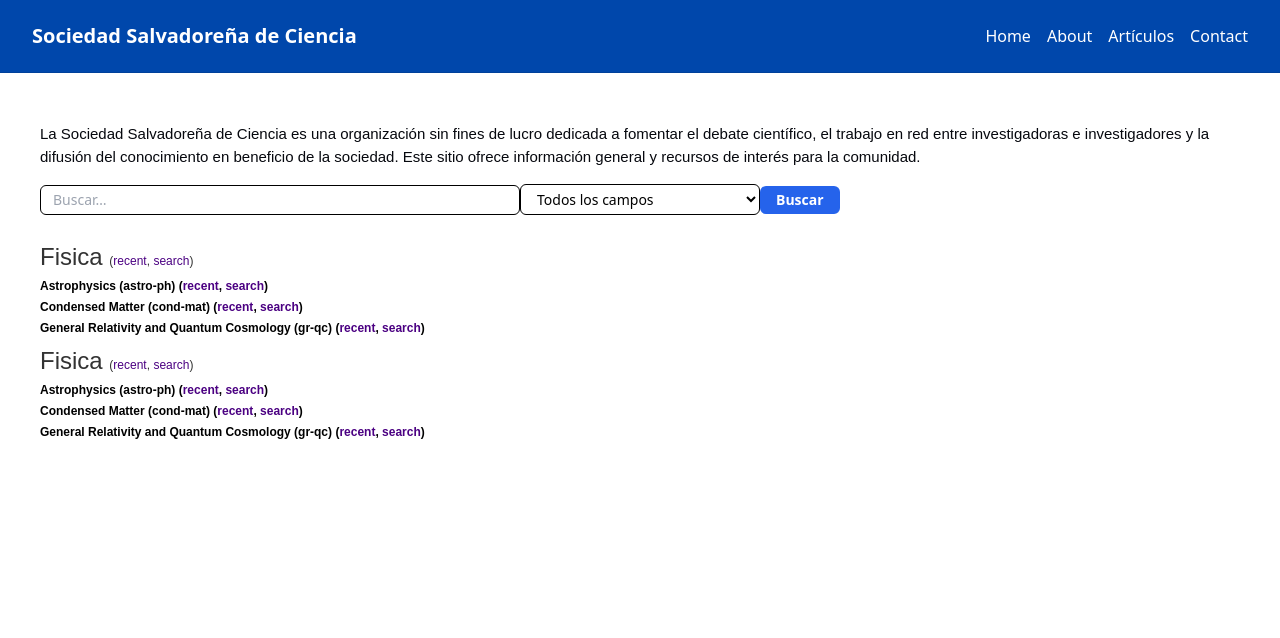
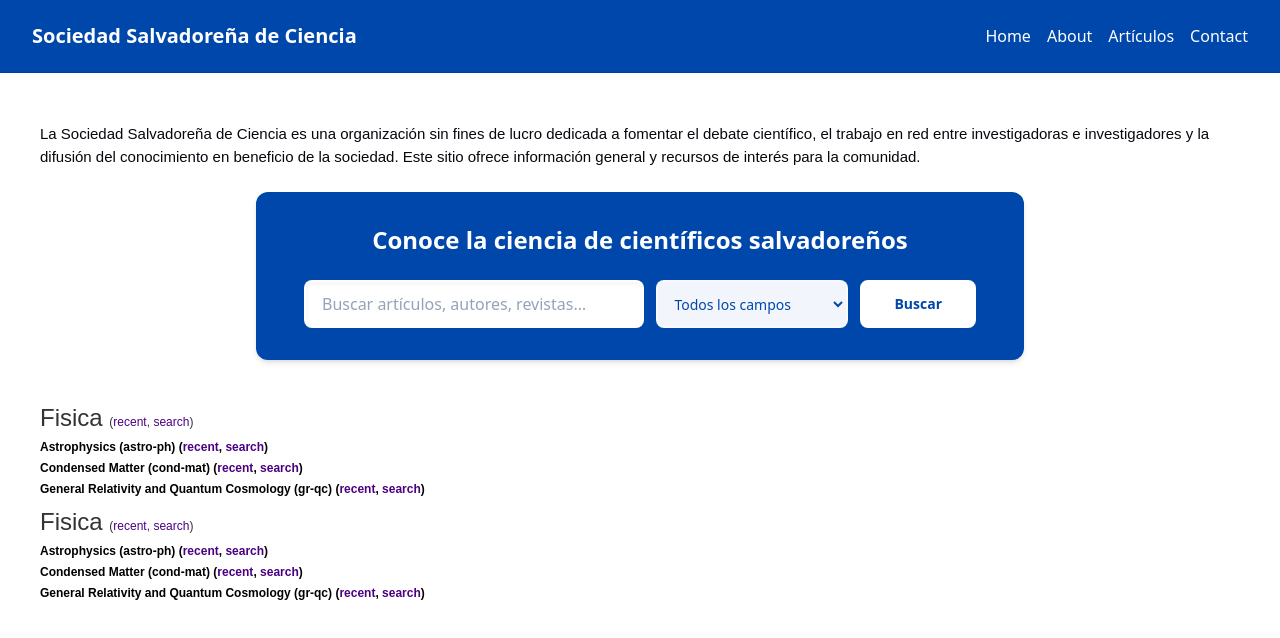
Before and after one commit to jromerooo2/salvadoran_arxiv, a Vue app: page / in a window 1280 px wide. Shown: the top 638 px of the page. Built offline with nearby package versions, Linux system fonts and the light colour scheme.

Commit message:
mejorando la barra de busqueda

```diff
--- a/src/components/SearchBar.vue
+++ b/src/components/SearchBar.vue
@@ -1,16 +1,31 @@
 <template>
-  <div class="my-4">
+  <div
+    :class="[
+      isHero ? 'w-full' : 'my-4 w-full rounded-lg border-2 border-[#0047ab]/20 bg-slate-50 px-4 py-4 sm:px-5',
+    ]"
+  >
+    <div
+      :class="[
+        'flex flex-col gap-4',
+        isHero && centered ? 'mx-auto max-w-2xl items-center' : '',
+      ]"
+    >
+      <div
+        :class="[
+          'flex w-full flex-col gap-3 sm:flex-row sm:items-stretch',
+          isHero && centered ? 'sm:justify-center' : '',
+        ]"
+      >
         <input
           v-model="searchQuery"
-      type="text"
-      placeholder="Buscar…"
-      class="mb-2 w-full rounded-md border border-black bg-white px-3 py-1 text-sm text-black focus:border-gray-600 focus:bg-gray-100 focus:outline-none focus:ring-2 focus:ring-gray-600 md:w-2/5"
+          type="search"
+          autocomplete="off"
+          placeholder="Buscar artículos, autores, revistas…"
+          :class="inputClass"
+          @keydown.enter.prevent="performSearch"
         />
 
-    <select
-      v-model="searchField"
-      class="mb-2 w-full rounded-md border border-black bg-white px-3 py-1 text-sm text-black focus:border-gray-600 focus:bg-gray-100 focus:outline-none focus:ring-2 focus:ring-gray-600 md:w-1/5"
-    >
+        <select v-model="searchField" :class="selectClass">
           <option value="all">Todos los campos</option>
           <option value="title">Título</option>
           <option value="abstract">Resumen</option>
@@ -22,18 +37,63 @@
 
         <button
           type="button"
-      class="w-full rounded-md bg-blue-600 px-4 py-1 text-sm font-semibold text-white transition-all duration-300 hover:bg-blue-700 focus:outline-none focus:ring-2 focus:ring-blue-500 focus:ring-offset-2 md:w-auto"
+          :class="buttonClass"
           @click="performSearch"
         >
           Buscar
         </button>
       </div>
+    </div>
+  </div>
 </template>
 
 <script>
 import { getAllArticles } from '../data/articleItems.js'
+import { articleMatchesQuery } from '../utils/searchMatch.js'
 
 export default {
+  props: {
+    /** Centrar controles (página principal) */
+    centered: {
+      type: Boolean,
+      default: false,
+    },
+    /** hero = campos claros sobre fondo azul (el padre debe pintar #0047ab). default = franja clara en resultados */
+    layout: {
+      type: String,
+      default: 'default',
+      validator: (v) => ['default', 'hero'].includes(v),
+    },
+  },
+  computed: {
+    isHero() {
+      return this.layout === 'hero'
+    },
+    inputClass() {
+      const base =
+        'min-h-[44px] flex-1 rounded-lg border-2 px-4 py-2.5 shadow-inner placeholder:text-slate-400 focus:outline-none focus:ring-2 sm:min-w-0'
+      if (this.isHero) {
+        return `${base} border-white/40 bg-white text-[#0047ab] focus:border-white focus:ring-white/80`
+      }
+      return `${base} border-[#0047ab]/25 bg-white text-slate-900 focus:border-[#0047ab] focus:ring-[#0047ab]/30`
+    },
+    selectClass() {
+      const base =
+        'min-h-[44px] w-full rounded-lg border-2 px-3 py-2.5 text-sm font-medium focus:outline-none focus:ring-2 sm:w-48'
+      if (this.isHero) {
+        return `${base} border-white/40 bg-white/95 text-[#0047ab] focus:border-white focus:ring-white/80`
+      }
+      return `${base} border-[#0047ab]/25 bg-white text-[#0047ab] focus:border-[#0047ab] focus:ring-[#0047ab]/25`
+    },
+    buttonClass() {
+      const base =
+        'min-h-[44px] shrink-0 rounded-lg border-2 px-6 py-2.5 text-sm font-bold transition focus:outline-none focus:ring-2 sm:px-8'
+      if (this.isHero) {
+        return `${base} border-white bg-white text-[#0047ab] hover:bg-white/90 focus:ring-white focus:ring-offset-2 focus:ring-offset-[#0047ab]`
+      }
+      return `${base} border-[#0047ab] bg-[#0047ab] text-white hover:bg-[#003d96] focus:ring-[#0047ab] focus:ring-offset-2`
+    },
+  },
   data() {
     return {
       searchQuery: '',
@@ -43,25 +103,16 @@ export default {
   methods: {
     performSearch() {
       const articles = getAllArticles()
-      const q = this.searchQuery.toLowerCase().trim()
+      const searchResults = articles.filter((article) =>
+        articleMatchesQuery(article, this.searchQuery, this.searchField),
+      )
 
-      const searchResults = articles.filter((article) => {
-        if (!q) return true
-        if (this.searchField === 'all') {
-          return Object.values(article)
-            .join(' ')
-            .toLowerCase()
-            .includes(q)
-        }
-        const field = article[this.searchField]
-        return String(field ?? '')
-          .toLowerCase()
-          .includes(q)
+      this.$router.push({
+        path: '/results',
+        query: {
+          searchResults: JSON.stringify(searchResults),
+        },
       })
-
-      window.location.assign(
-        `/results?searchResults=${encodeURIComponent(JSON.stringify(searchResults))}`,
-      )
     },
   },
 }
--- /dev/null
+++ b/src/utils/searchMatch.js
@@ -0,0 +1,54 @@
+/**
+ * Lowercase + strip combining marks so "neutrino" matches text with accents.
+ */
+export function normalizeSearchText(value) {
+  return String(value ?? '')
+    .normalize('NFD')
+    .replace(/[\u0300-\u036f]/g, '')
+    .toLowerCase()
+    .trim()
+}
+
+/**
+ * Split query into non-empty tokens (whitespace-separated).
+ */
+export function searchTokens(query) {
+  return normalizeSearchText(query)
+    .split(/\s+/)
+    .filter(Boolean)
+}
+
+/**
+ * Build a single haystack from article fields (for "all fields" search).
+ */
+export function articleHaystackAll(article) {
+  const parts = [
+    article.title,
+    article.abstract,
+    article.journal,
+    article.year,
+    article.doi,
+    article.author,
+    article.orcid,
+  ]
+  return normalizeSearchText(parts.join(' '))
+}
+
+/**
+ * @param {object} article
+ * @param {string} query raw user query
+ * @param {string} searchField key on article or 'all'
+ */
+export function articleMatchesQuery(article, query, searchField) {
+  const tokens = searchTokens(query)
+  if (tokens.length === 0) return true
+
+  if (searchField === 'all') {
+    const hay = articleHaystackAll(article)
+    return tokens.every((t) => hay.includes(t))
+  }
+
+  const raw = article[searchField]
+  const hay = normalizeSearchText(raw)
+  return tokens.every((t) => hay.includes(t))
+}
--- a/src/views/Home.vue
+++ b/src/views/Home.vue
@@ -9,8 +9,16 @@
     </h3>
   </div>
 
-  <!-- Search bar -->
-  <Search_bar />
+  <!-- Búsqueda principal (azul bandera, centrada) -->
+  <section
+    class="home-search mx-auto mb-10 mt-6 w-full max-w-3xl rounded-xl px-5 py-8 text-center shadow-md sm:px-8"
+    style="background-color: #0047ab"
+  >
+    <h2 class="mb-6 text-xl font-semibold leading-snug text-white sm:text-2xl">
+      Conoce la ciencia de científicos salvadoreños
+    </h2>
+    <Search_bar layout="hero" :centered="true" />
+  </section>
 
   <!-- Table of content -->
   <div class="category-index">
--- a/src/views/SearchResults.vue
+++ b/src/views/SearchResults.vue
@@ -37,9 +37,27 @@ export default {
       results: [],
     }
   },
+  methods: {
+    loadResultsFromRoute() {
+      const raw = this.$route.query.searchResults
+      if (raw == null || raw === '') {
+        this.results = []
+        return
+      }
+      try {
+        this.results = typeof raw === 'string' ? JSON.parse(raw) : raw
+      } catch {
+        this.results = []
+      }
+    },
+  },
   created() {
-    const searchResults = this.$route.query.searchResults
-    this.results = searchResults ? JSON.parse(searchResults) : []
+    this.loadResultsFromRoute()
+  },
+  watch: {
+    '$route.query.searchResults'() {
+      this.loadResultsFromRoute()
+    },
   },
   computed: {
     sortedArticlesByYear() {
```
Lines whose indentation alone changed are shown as unchanged.
